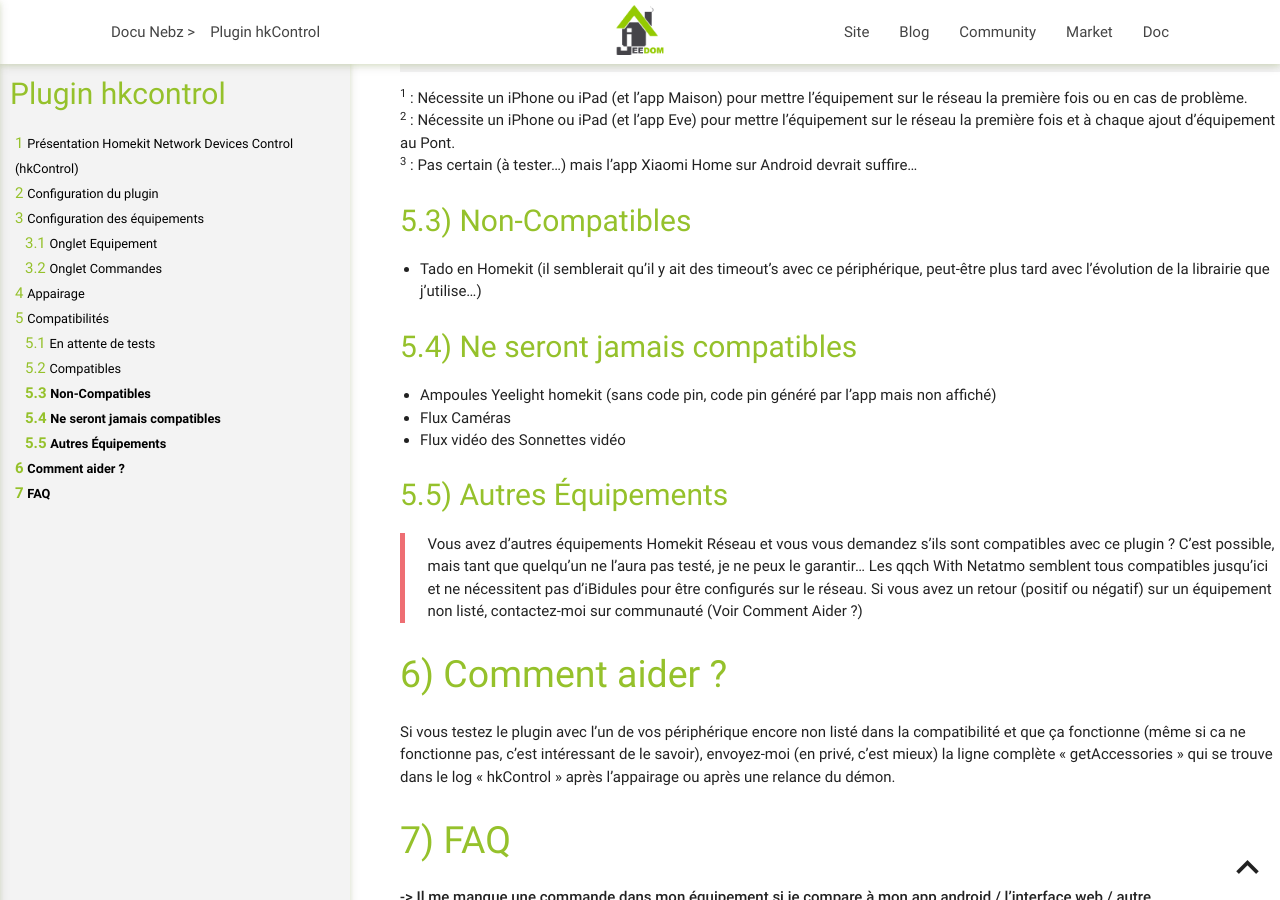
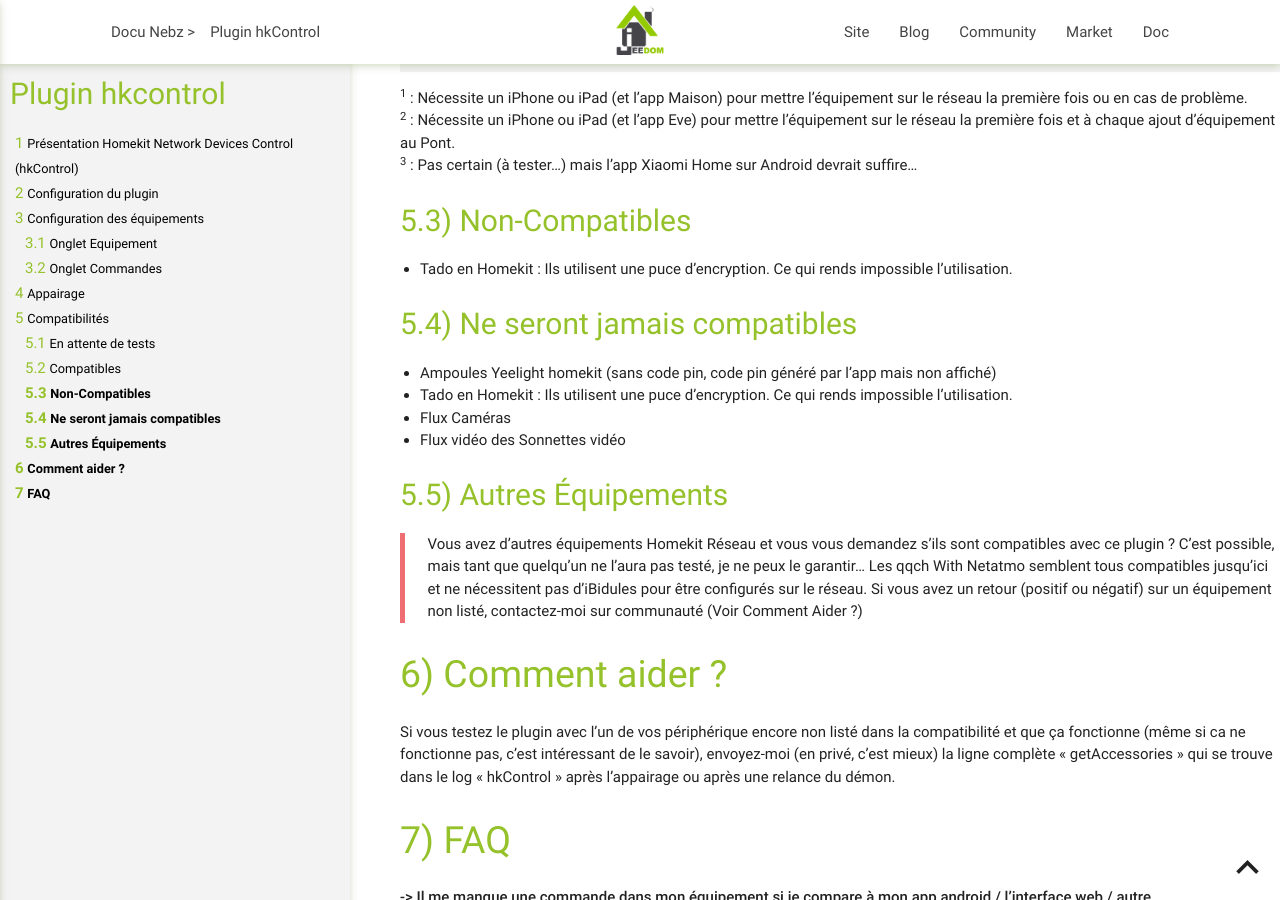
Before and after one commit to NebzHB/jeedom_docs, a Jekyll site: the page built from plugins/hkControl/fr_FR/index.md, in a window 1280 px wide and 900 px high, scrolled down 4972 px. Built offline with Jekyll 4.4.1, drawn with Linux system fonts in a browser that asks for light colours.

Commit message:
Update index.md

```diff
--- a/plugins/hkControl/fr_FR/index.md
+++ b/plugins/hkControl/fr_FR/index.md
@@ -148,12 +148,13 @@
 **Non-Compatibles**
 ----------------------------
 
--    Tado en Homekit (il semblerait qu'il y ait des timeout's avec ce périphérique, peut-être plus tard avec l'évolution de la librairie que j'utilise...)
+-    Tado en Homekit : Ils utilisent une puce d'encryption. Ce qui rends impossible l'utilisation.
 
 **Ne seront jamais compatibles**
 -------------------------------
 
 -    Ampoules Yeelight homekit (sans code pin, code pin généré par l’app mais non affiché)
+-    Tado en Homekit : Ils utilisent une puce d'encryption. Ce qui rends impossible l'utilisation.
 -    Flux Caméras
 -    Flux vidéo des Sonnettes vidéo
 
```
